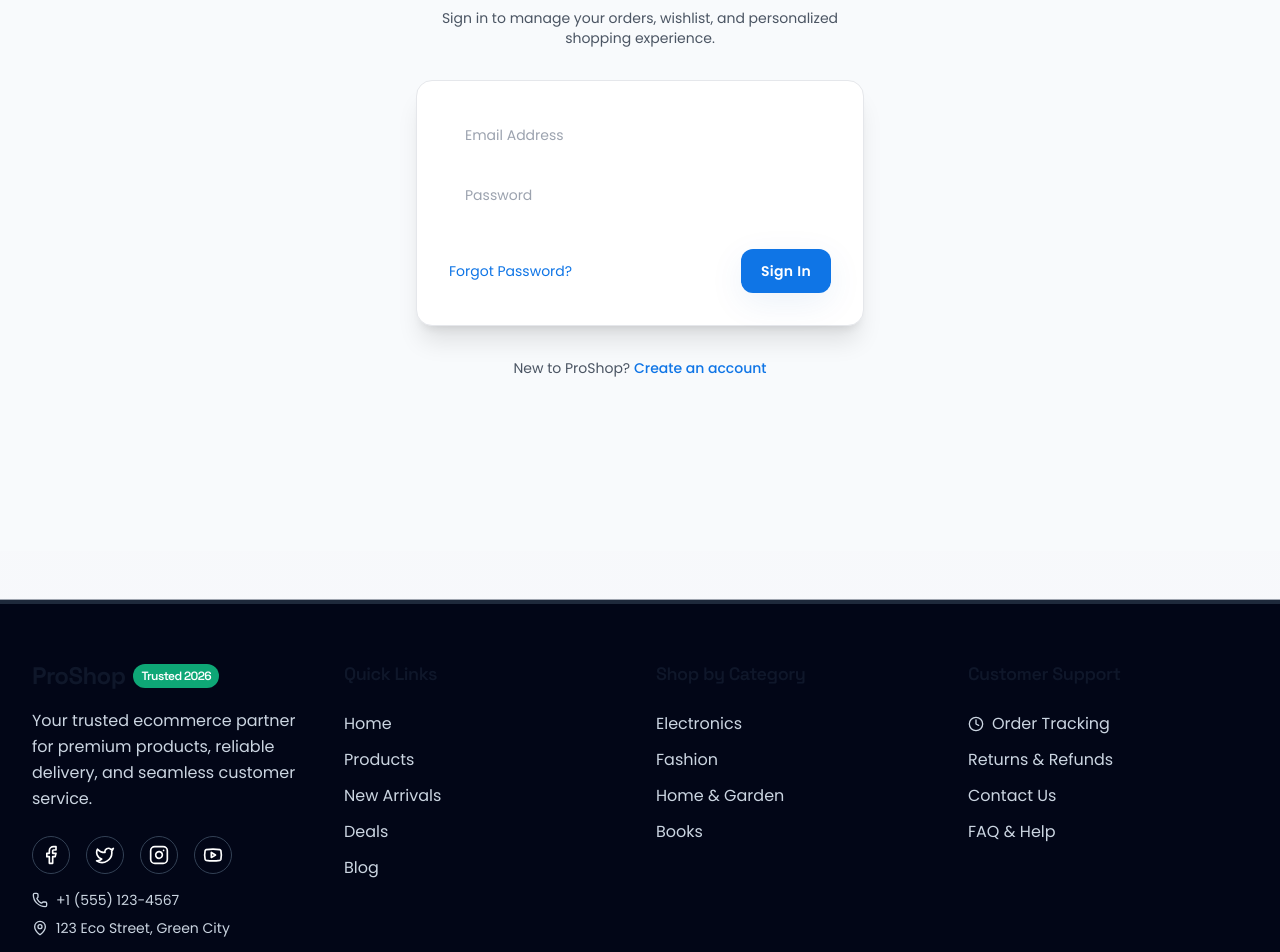
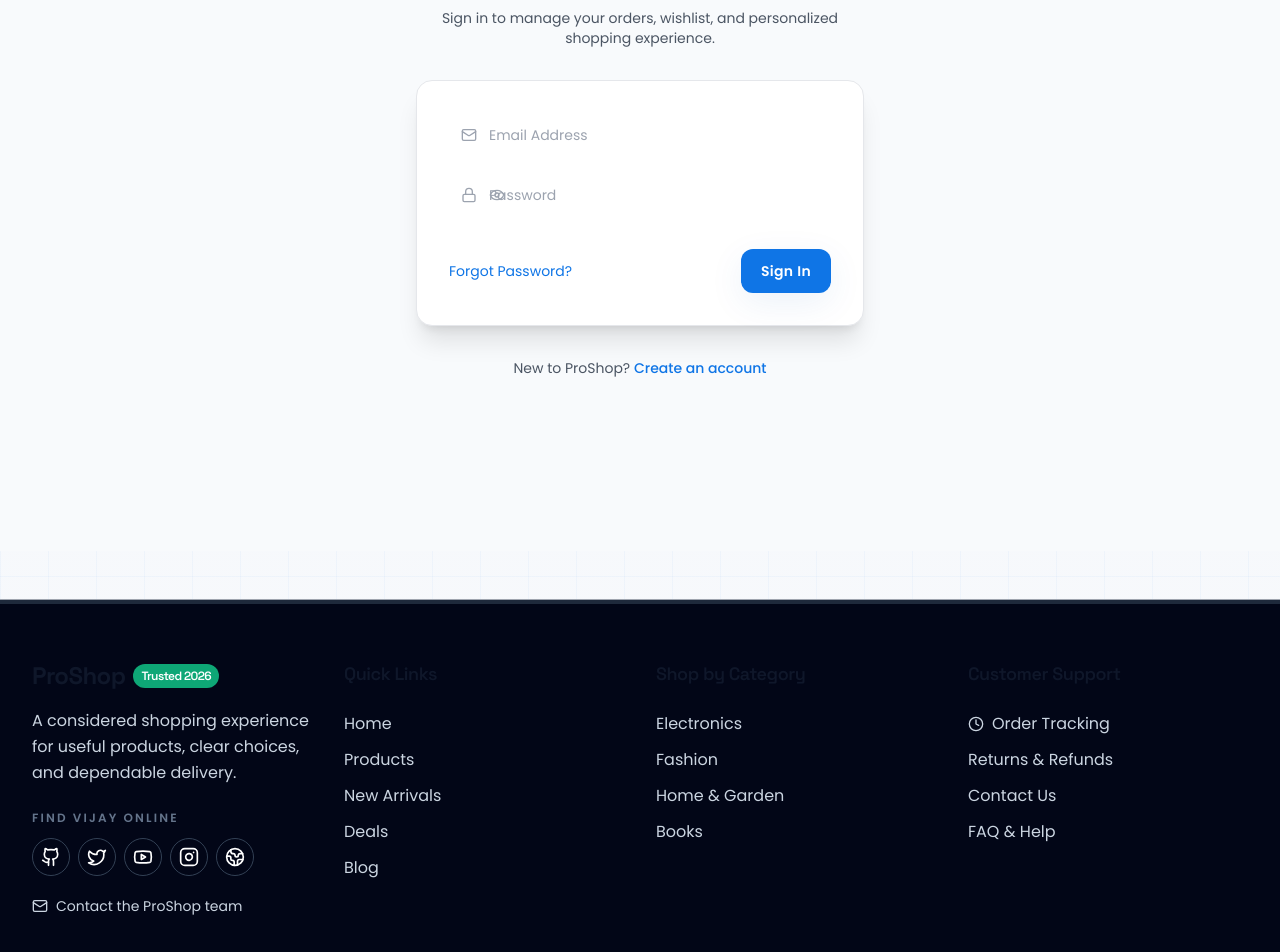
Before and after one commit to vijayshikhare/modern-cart, a React (Vite) app in the folder frontend/: page /login in a window 1280 px wide. Shown: the part 480-1432 px from the top of the page. Built offline with nearby package versions, Linux system fonts and the light colour scheme; no server answers.

Commit message:
Elevate storefront visual system

```diff
--- a/frontend/src/components/Footer.jsx
+++ b/frontend/src/components/Footer.jsx
@@ -1,5 +1,5 @@
 import { Link } from 'react-router-dom'
-import { Mail, Facebook, Twitter, Instagram, Youtube, Phone, MapPin, Clock } from 'lucide-react'
+import { Mail, Github, Twitter, Instagram, Youtube, Globe2, Clock } from 'lucide-react'
 import Input from './ui/Input'
 import { Button } from './ui/Button' // Fixed: Named import
 import { partners } from '../data/products'
@@ -16,26 +16,29 @@ const Footer = () => (
             <span className="mr-2">ProShop</span>
             <span className="rounded-full bg-emerald-500/90 px-2 py-1 text-xs font-semibold text-white">Trusted 2026</span>
           </h3>
-          <p className="mb-6 leading-relaxed text-slate-300">Your trusted ecommerce partner for premium products, reliable delivery, and seamless customer service.</p>
+          <p className="mb-6 leading-relaxed text-slate-300">A considered shopping experience for useful products, clear choices, and dependable delivery.</p>
           {/* Social Links */}
-          <div className="flex space-x-4 mb-4">
-            <a href="https://facebook.com" target="_blank" rel="noreferrer" className="rounded-full border border-slate-700 p-2 hover:bg-slate-800 transition-colors" aria-label="Facebook">
-              <Facebook className="h-5 w-5" />
+          <p className="mb-3 text-xs font-semibold uppercase tracking-[0.18em] text-slate-500">Find Vijay online</p>
+          <div className="mb-5 flex flex-wrap gap-2">
+            <a href="https://github.com/vijayshikhare" target="_blank" rel="noreferrer" className="rounded-full border border-slate-700 p-2 transition-colors hover:border-primary-400 hover:bg-slate-800 hover:text-primary-300" aria-label="GitHub">
+              <Github className="h-5 w-5" />
             </a>
-            <a href="https://x.com" target="_blank" rel="noreferrer" className="rounded-full border border-slate-700 p-2 hover:bg-slate-800 transition-colors" aria-label="Twitter">
+            <a href="https://twitter.com/vijayshikhre" target="_blank" rel="noreferrer" className="rounded-full border border-slate-700 p-2 transition-colors hover:border-primary-400 hover:bg-slate-800 hover:text-primary-300" aria-label="Twitter">
               <Twitter className="h-5 w-5" />
             </a>
-            <a href="https://instagram.com" target="_blank" rel="noreferrer" className="rounded-full border border-slate-700 p-2 hover:bg-slate-800 transition-colors" aria-label="Instagram">
+            <a href="https://youtube.com/@vijay__shikhare" target="_blank" rel="noreferrer" className="rounded-full border border-slate-700 p-2 transition-colors hover:border-primary-400 hover:bg-slate-800 hover:text-primary-300" aria-label="YouTube">
+              <Youtube className="h-5 w-5" />
+            </a>
+            <a href="https://instagram.com/vijay__shikhare" target="_blank" rel="noreferrer" className="rounded-full border border-slate-700 p-2 transition-colors hover:border-primary-400 hover:bg-slate-800 hover:text-primary-300" aria-label="Instagram">
               <Instagram className="h-5 w-5" />
             </a>
-            <a href="https://youtube.com" target="_blank" rel="noreferrer" className="rounded-full border border-slate-700 p-2 hover:bg-slate-800 transition-colors" aria-label="Youtube">
-              <Youtube className="h-5 w-5" />
+            <a href="https://vijayshikhare.com/" target="_blank" rel="noreferrer" className="rounded-full border border-slate-700 p-2 transition-colors hover:border-primary-400 hover:bg-slate-800 hover:text-primary-300" aria-label="Personal website">
+              <Globe2 className="h-5 w-5" />
             </a>
           </div>
           {/* Contact Info */}
           <div className="space-y-2 text-sm text-slate-300">
-            <p className="flex items-center"><Phone className="h-4 w-4 mr-2" /> +1 (555) 123-4567</p>
-            <p className="flex items-center"><MapPin className="h-4 w-4 mr-2" /> 123 Eco Street, Green City</p>
+            <Link to="/contact" className="inline-flex items-center text-slate-300 transition-colors hover:text-white"><Mail className="mr-2 h-4 w-4" /> Contact the ProShop team</Link>
           </div>
         </div>
 
@@ -66,9 +69,11 @@ const Footer = () => (
         <div>
           <h4 className="text-lg font-semibold mb-6">Customer Support</h4>
           <ul className="space-y-3">
-            <li><Link to="/services" className="block flex items-center text-slate-300 hover:text-white transition-colors">
-              <Clock className="h-4 w-4 mr-2" /> Order Tracking
-            </Link></li>
+            <li>
+              <Link to="/services" className="flex items-center text-slate-300 transition-colors hover:text-white">
+                <Clock className="mr-2 h-4 w-4" /> Order Tracking
+              </Link>
+            </li>
             <li><Link to="/returns" className="block text-slate-300 hover:text-white transition-colors">Returns & Refunds</Link></li>
             <li><Link to="/contact" className="block text-slate-300 hover:text-white transition-colors">Contact Us</Link></li>
             <li><Link to="/services" className="block text-slate-300 hover:text-white transition-colors">FAQ & Help</Link></li>
--- a/frontend/src/components/layout/PageHero.jsx
+++ b/frontend/src/components/layout/PageHero.jsx
@@ -7,11 +7,11 @@ const PageHero = ({
   breadcrumbs = []
 }) => {
   const toneBorderMap = {
-    blue: 'border-primary-200',
-    green: 'border-emerald-200',
-    slate: 'border-slate-200',
-    violet: 'border-indigo-200',
-    orange: 'border-amber-200'
+    blue: 'border-primary-200 dark:border-primary-900/70',
+    green: 'border-emerald-200 dark:border-emerald-900/70',
+    slate: 'border-slate-200 dark:border-slate-700',
+    violet: 'border-indigo-200 dark:border-indigo-900/70',
+    orange: 'border-amber-200 dark:border-amber-900/70'
   }
 
   const toneBadgeMap = {
@@ -27,23 +27,23 @@ const PageHero = ({
   void breadcrumbs
 
   return (
-    <section className={`relative overflow-hidden border-b ${toneBorder} bg-white py-14 md:py-16 dark:border-slate-700 dark:bg-slate-950`}>
+    <section className={`relative overflow-hidden border-b ${toneBorder} bg-white py-16 md:py-20 dark:bg-slate-950`}>
       {backgroundImage && (
         <img
           src={backgroundImage}
           alt=""
-          className="absolute inset-0 h-full w-full object-cover opacity-10"
+          className="absolute inset-0 h-full w-full object-cover opacity-25 saturate-75"
         />
       )}
-      <div className="absolute inset-0 bg-gradient-to-b from-slate-50/80 to-white/95 dark:from-slate-900/85 dark:to-slate-950/95" />
+      <div className="absolute inset-0 bg-gradient-to-br from-white/90 via-white/80 to-primary-50/80 dark:from-slate-950/90 dark:via-slate-950/80 dark:to-primary-950/70" />
       <div className="section-wrap relative text-center">
         {badge && (
           <div className={`mb-4 inline-flex rounded-full border px-4 py-1.5 text-sm font-medium ${toneBadge}`}>
             {badge}
           </div>
         )}
-        <h1 className="mx-auto mb-4 max-w-4xl text-4xl font-bold text-slate-900 md:text-5xl dark:text-slate-100">{title}</h1>
-        {subtitle && <p className="mx-auto max-w-3xl text-lg text-slate-600 md:text-xl dark:text-slate-300">{subtitle}</p>}
+        <h1 className="mx-auto mb-5 max-w-4xl text-4xl font-bold text-slate-900 md:text-6xl dark:text-slate-100">{title}</h1>
+        {subtitle && <p className="mx-auto max-w-3xl text-base leading-relaxed text-slate-600 md:text-xl dark:text-slate-300">{subtitle}</p>}
       </div>
     </section>
   )
--- a/frontend/src/components/ui/Button.jsx
+++ b/frontend/src/components/ui/Button.jsx
@@ -38,12 +38,12 @@ const Button = ({
       'active:translate-y-0'
     ),
     outline: cn(
-      'border border-slate-300 bg-white text-slate-700 hover:-translate-y-0.5 hover:border-primary-300 hover:text-primary-700 focus:ring-primary-500',
+      'border border-slate-300 bg-white text-slate-700 hover:-translate-y-0.5 hover:border-primary-300 hover:text-primary-700 focus:ring-primary-500 dark:border-slate-700 dark:bg-slate-900 dark:text-slate-200 dark:hover:border-primary-500 dark:hover:text-primary-300',
       'active:translate-y-0'
     ),
     ghost: cn(
-      'text-slate-700 hover:bg-slate-100 focus:ring-primary-500',
-      'active:bg-slate-200'
+      'text-slate-700 hover:bg-slate-100 focus:ring-primary-500 dark:text-slate-200 dark:hover:bg-slate-800',
+      'active:bg-slate-200 dark:active:bg-slate-700'
     ),
     destructive: cn(
       'bg-red-600 text-white hover:-translate-y-0.5 hover:bg-red-700 focus:ring-red-500 shadow-sm',
--- a/frontend/src/components/ui/Input.jsx
+++ b/frontend/src/components/ui/Input.jsx
@@ -11,6 +11,7 @@ const Input = ({
   showClear = false,
   loading = false,
   error = false,
+  icon,
   className,
   value,
   onChange,
@@ -21,6 +22,7 @@ const Input = ({
   const [localValue, setLocalValue] = useState(value ?? '')
 
   const inputValue = useMemo(() => (value !== undefined ? value : localValue), [value, localValue])
+  const leadingIcon = iconLeft || icon
 
   const sizes = {
     sm: 'py-2 px-3 text-sm',
@@ -30,8 +32,8 @@ const Input = ({
 
   const variants = {
     default: 'border-slate-300 focus:border-primary-500 focus:ring-primary-500 bg-white text-slate-900 dark:border-slate-700 dark:bg-slate-900 dark:text-slate-100 dark:placeholder:text-slate-400',
-    outline: 'border-slate-300 bg-transparent focus:border-primary-500 focus:ring-primary-500',
-    filled: 'border-slate-200 bg-slate-50 focus:border-primary-500 focus:ring-primary-500'
+    outline: 'border-slate-300 bg-transparent focus:border-primary-500 focus:ring-primary-500 dark:border-slate-700 dark:text-slate-100',
+    filled: 'border-slate-200 bg-slate-50 focus:border-primary-500 focus:ring-primary-500 dark:border-slate-700 dark:bg-slate-900 dark:text-slate-100'
   }
 
   const baseClasses = cn(
@@ -56,9 +58,9 @@ const Input = ({
 
   return (
     <div className="relative flex w-full min-w-0 items-center">
-      {iconLeft && (
+      {leadingIcon && (
         <div className="absolute left-3 pointer-events-none">
-          {iconLeft}
+          {leadingIcon}
         </div>
       )}
       <input
@@ -71,7 +73,7 @@ const Input = ({
         className={cn(
           baseClasses,
           'min-w-0',
-          iconLeft && 'pl-10',
+          leadingIcon && 'pl-10',
           (iconRight || showClear || loading) && 'pr-10',
           focused && 'ring-offset-1 ring-offset-white shadow-md'
         )}
--- a/frontend/src/index.css
+++ b/frontend/src/index.css
@@ -7,10 +7,18 @@
 @layer base {
   :root {
     color-scheme: light;
+    --canvas: #f7f9fc;
+    --ink: #111827;
+    --muted: #64748b;
+    --line: #e2e8f0;
   }
 
   .dark {
     color-scheme: dark;
+    --canvas: #080d18;
+    --ink: #f8fafc;
+    --muted: #94a3b8;
+    --line: #263449;
   }
 
   html {
@@ -24,20 +32,24 @@
   }
 
   body {
-    @apply bg-slate-50 text-slate-800 antialiased;
+    @apply text-slate-800 antialiased;
+    background-color: var(--canvas);
     background-image:
-      radial-gradient(circle at 15% 10%, rgba(42, 149, 255, 0.12), transparent 28%),
-      radial-gradient(circle at 85% 5%, rgba(255, 120, 16, 0.10), transparent 32%),
-      linear-gradient(180deg, #f8fbff 0%, #f7f8fb 40%, #f8fafc 100%);
+      linear-gradient(rgba(15, 117, 230, 0.035) 1px, transparent 1px),
+      linear-gradient(90deg, rgba(15, 117, 230, 0.035) 1px, transparent 1px),
+      linear-gradient(180deg, #fbfdff 0%, #f7f9fc 48%, #f4f7fb 100%);
+    background-size: 48px 48px, 48px 48px, auto;
     min-height: 100vh;
   }
 
   .dark body {
-    @apply bg-slate-950 text-slate-100;
+    @apply text-slate-100;
+    background-color: var(--canvas);
     background-image:
-      radial-gradient(circle at 15% 10%, rgba(42, 149, 255, 0.16), transparent 34%),
-      radial-gradient(circle at 85% 5%, rgba(255, 120, 16, 0.10), transparent 32%),
-      linear-gradient(180deg, #020617 0%, #0b1220 52%, #0f172a 100%);
+      linear-gradient(rgba(83, 180, 255, 0.035) 1px, transparent 1px),
+      linear-gradient(90deg, rgba(83, 180, 255, 0.035) 1px, transparent 1px),
+      linear-gradient(180deg, #060b14 0%, #0a1120 52%, #0d1728 100%);
+    background-size: 48px 48px, 48px 48px, auto;
   }
 
   h1, h2, h3, h4, h5, h6 {
@@ -62,13 +74,18 @@
     background-color: rgba(15, 23, 42, 0.92);
   }
 
+  .dark .bg-slate-50 {
+    background-color: rgba(8, 13, 24, 0.96);
+  }
+
   .dark .text-gray-900 {
     color: rgb(241 245 249);
   }
 
   .dark .text-gray-700,
   .dark .text-gray-600,
-  .dark .text-slate-600 {
+  .dark .text-slate-600,
+  .dark .text-slate-700 {
     color: rgb(148 163 184);
   }
 
@@ -89,7 +106,7 @@
   }
 
   .btn-secondary {
-    @apply inline-flex items-center justify-center rounded-xl border border-slate-200 bg-white px-5 py-2.5 font-semibold text-slate-700 shadow-sm transition-all duration-200 hover:-translate-y-0.5 hover:border-primary-200 hover:text-primary-700;
+    @apply inline-flex items-center justify-center rounded-xl border border-slate-200 bg-white px-5 py-2.5 font-semibold text-slate-700 shadow-sm transition-all duration-200 hover:-translate-y-0.5 hover:border-primary-200 hover:text-primary-700 dark:border-slate-700 dark:bg-slate-900 dark:text-slate-200 dark:hover:border-primary-500 dark:hover:text-primary-300;
   }
 
   .section-wrap {
@@ -97,7 +114,7 @@
   }
 
   .surface-card {
-    @apply rounded-2xl border border-slate-100 bg-white/90 shadow-card backdrop-blur;
+    @apply rounded-2xl border border-slate-200/80 bg-white/90 shadow-card backdrop-blur;
   }
 
   .dark .surface-card {
@@ -106,6 +123,10 @@
 
   .section-title {
     @apply text-2xl font-bold md:text-4xl;
+  }
+
+  .page-shell {
+    @apply min-h-screen bg-transparent;
   }
 
   .hero-gradient {
```
Also changed, not shown: frontend/src/pages/Home.jsx (+10 -10 lines).
